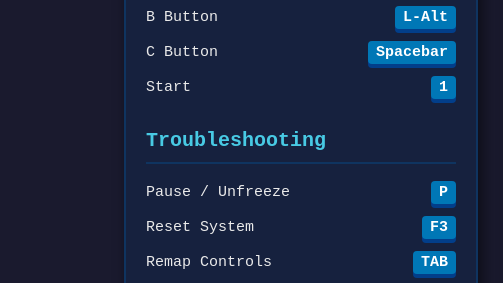
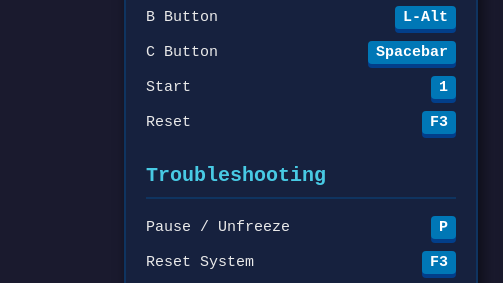
Before and after one commit to ngrencz/Games, a plain HTML site: page Genesis.html in a window 1280 px wide. Shown: the part 269-552 px from the top of the page, 0-503 px from the left. Drawn offline with Linux system fonts and the light colour scheme.

Commit message:
Add Reset button mapping to Genesis.html

```diff
--- a/Genesis.html
+++ b/Genesis.html
@@ -118,6 +118,7 @@
             <div class="key-row"><span>B Button</span> <span class="key">L-Alt</span></div>
             <div class="key-row"><span>C Button</span> <span class="key">Spacebar</span></div>
             <div class="key-row"><span>Start</span> <span class="key">1</span></div>
+            <div class="key-row"><span>Reset</span> <span class="key">F3</span></div>
 
             <h2 style="margin-top: 30px;">Troubleshooting</h2>
             <div class="key-row"><span>Pause / Unfreeze</span> <span class="key">P</span></div>
```
